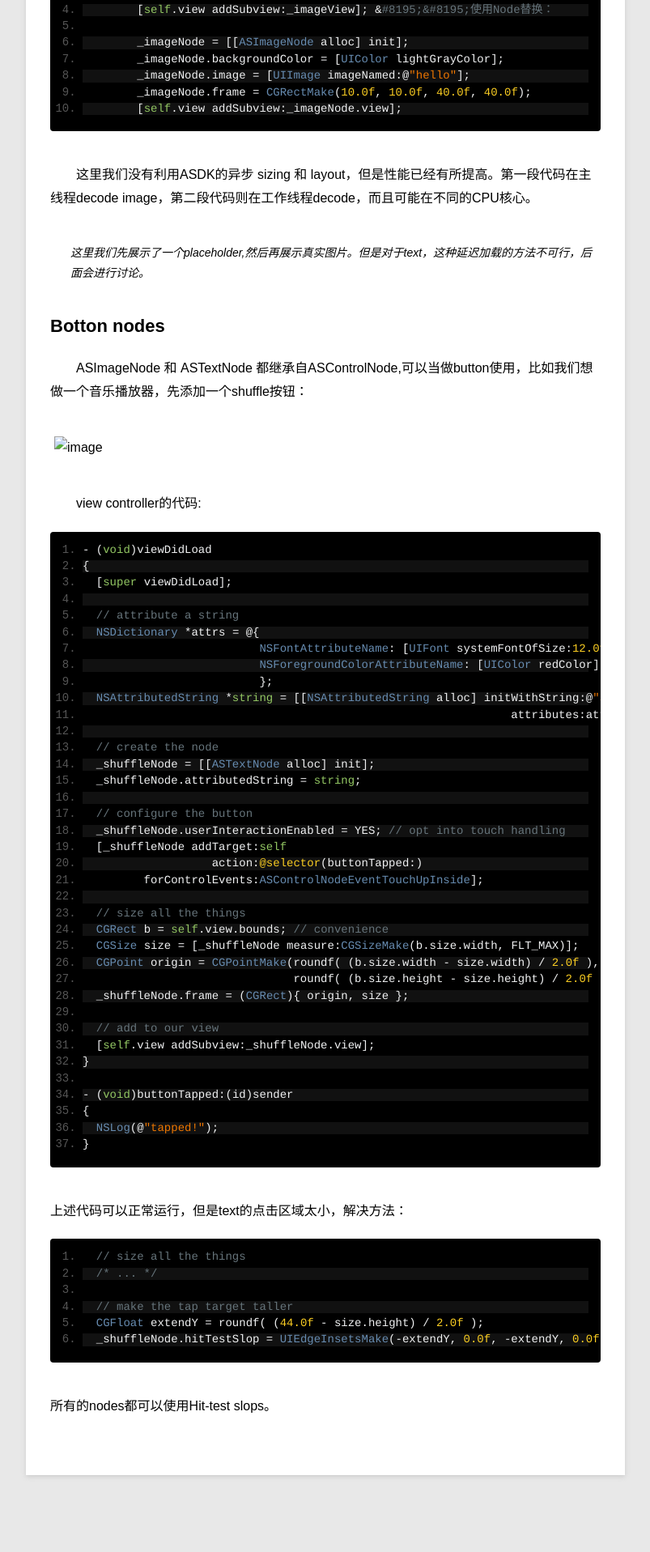
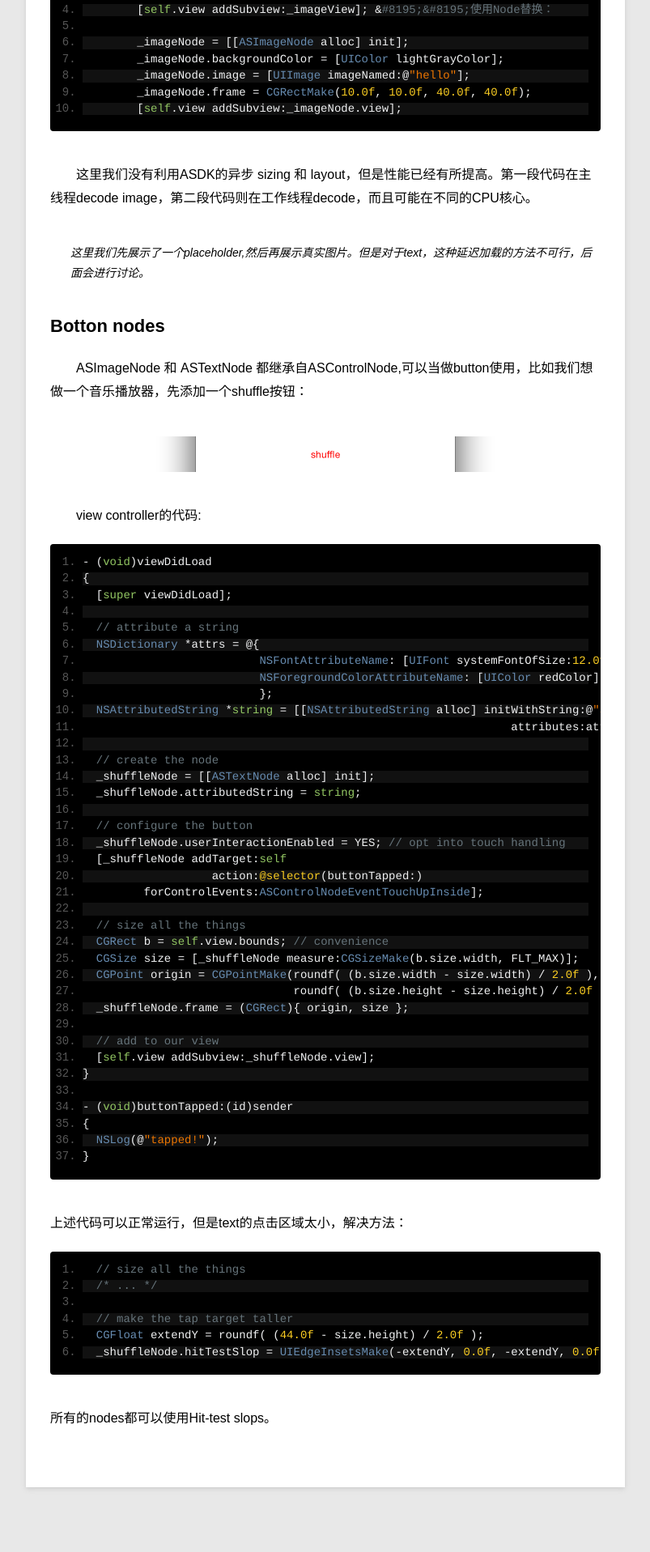
Before and after one commit to yufenglv/yufenglv.github.io, a Jekyll site: the page built from _posts/blog/2014-10-24-asyncdisplaykit指南.md, in a window 1280 px wide. Shown: the part 1377-3294 px from the top of the page at 81% size, without its empty margins (78-881 px from the left). Built offline with Jekyll 4.4.1, drawn with Linux system fonts in a browser that asks for light colours; Markdown is read by kramdown in place of the engine named in the settings.

Commit message:
图片链接

```diff
--- a/_posts/blog/2014-10-24-asyncdisplaykit指南.md
+++ b/_posts/blog/2014-10-24-asyncdisplaykit指南.md
@@ -52,7 +52,7 @@ category: blog
 
 &#8195;&#8195;ASImageNode 和 ASTextNode 都继承自ASControlNode,可以当做button使用，比如我们想做一个音乐播放器，先添加一个shuffle按钮：
 
-![image](file:///Users/yuefan/学习/shuffle.png)
+![image](https://github.com/yufenglv/yufenglv.github.io/blob/master/images/blog/shuffle.png)
 
 &#8195;&#8195;view controller的代码:
 
```
